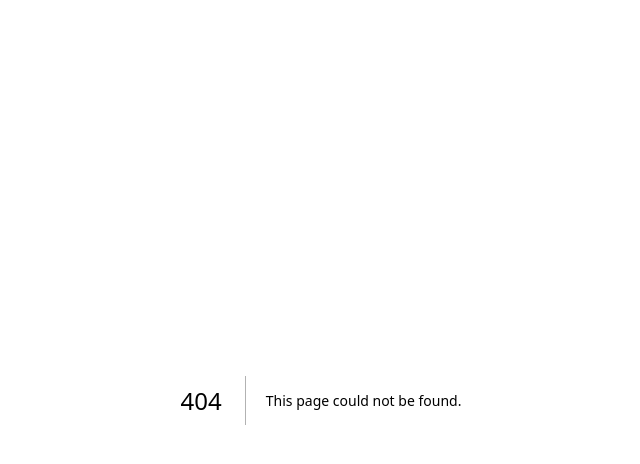
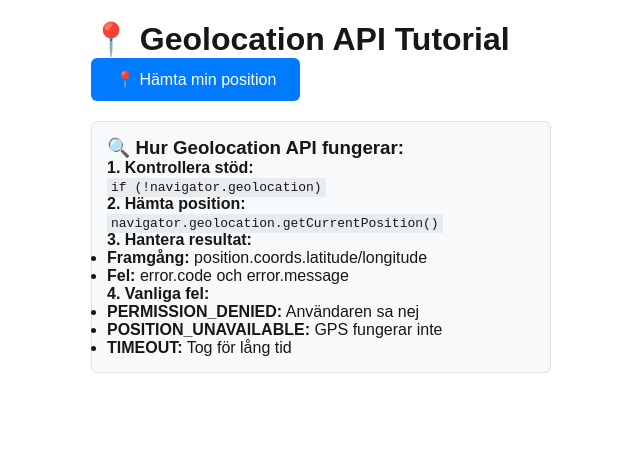
Before and after one commit to Skjesper/fotoguessr, a Next.js app: page /gelocation in a window 1280 px wide. Before the commit this address had no page. Shown: the top 464 px of the page, without its empty margins (319-959 px from the left). Built offline with nearby package versions, Linux system fonts and the light colour scheme.

Commit message:
added test gelocation and google maps street view api

```diff
--- /dev/null
+++ b/src/app/gelocation/page.js
@@ -0,0 +1,158 @@
+'use client';
+
+import React, { useState } from 'react';
+
+const GeolocationExample = () => {
+  const [location, setLocation] = useState(null);
+  const [loading, setLoading] = useState(false);
+  const [error, setError] = useState(null);
+
+  // Funktion för att hämta användarens position
+  const getUserLocation = () => {
+    setLoading(true);
+    setError(null);
+
+    // Kontrollera om Geolocation API stöds
+    if (!navigator.geolocation) {
+      setError('Geolocation stöds inte av din webbläsare');
+      setLoading(false);
+      return;
+    }
+
+    // Hämta position
+    navigator.geolocation.getCurrentPosition(
+      // Framgång - position hämtad
+      (position) => {
+        const userLocation = {
+          latitude: position.coords.latitude,
+          longitude: position.coords.longitude,
+          accuracy: position.coords.accuracy,
+          timestamp: new Date(position.timestamp)
+        };
+
+        setLocation(userLocation);
+        setLoading(false);
+        console.log('📍 Position hämtad:', userLocation);
+      },
+
+      // Fel - kunde inte hämta position
+      (error) => {
+        let errorMessage = 'Okänt fel';
+
+        switch(error.code) {
+          case error.PERMISSION_DENIED:
+            errorMessage = 'Användaren nekade tillåtelse till platsdata';
+            break;
+          case error.POSITION_UNAVAILABLE:
+            errorMessage = 'Platsdata är inte tillgänglig';
+            break;
+          case error.TIMEOUT:
+            errorMessage = 'Timeout - tog för lång tid att hämta position';
+            break;
+        }
+
+        setError(errorMessage);
+        setLoading(false);
+        console.error('❌ Geolocation fel:', errorMessage);
+      },
+
+      // Inställningar för geolocation
+      {
+        enableHighAccuracy: true,  // Använd GPS för högre precision
+        timeout: 10000,           // Max 10 sekunder timeout
+        maximumAge: 60000         // Använd cachad position i max 1 minut
+      }
+    );
+  };
+
+  return (
+    <div style={{ padding: '20px', maxWidth: '500px', margin: '0 auto' }}>
+      <h1>📍 Geolocation API Tutorial</h1>
+
+      <div style={{ marginBottom: '20px' }}>
+        <button
+          onClick={getUserLocation}
+          disabled={loading}
+          style={{
+            padding: '12px 24px',
+            fontSize: '16px',
+            backgroundColor: loading ? '#ccc' : '#007bff',
+            color: 'white',
+            border: 'none',
+            borderRadius: '6px',
+            cursor: loading ? 'not-allowed' : 'pointer'
+          }}
+        >
+          {loading ? '📡 Hämtar position...' : '📍 Hämta min position'}
+        </button>
+      </div>
+
+      {/* Fel-meddelande */}
+      {error && (
+        <div style={{
+          padding: '12px',
+          backgroundColor: '#f8d7da',
+          color: '#721c24',
+          border: '1px solid #f5c6cb',
+          borderRadius: '6px',
+          marginBottom: '20px'
+        }}>
+          ❌ <strong>Fel:</strong> {error}
+        </div>
+      )}
+
+      {/* Position-information */}
+      {location && (
+        <div style={{
+          padding: '15px',
+          backgroundColor: '#d4edda',
+          color: '#155724',
+          border: '1px solid #c3e6cb',
+          borderRadius: '6px',
+          marginBottom: '20px'
+        }}>
+          <h3>✅ Position hämtad!</h3>
+          <p><strong>Latitud:</strong> {location.latitude.toFixed(6)}</p>
+          <p><strong>Longitud:</strong> {location.longitude.toFixed(6)}</p>
+          <p><strong>Noggrannhet:</strong> ±{Math.round(location.accuracy)} meter</p>
+          <p><strong>Tid:</strong> {location.timestamp.toLocaleString('sv-SE')}</p>
+        </div>
+      )}
+
+      {/* Förklaring */}
+      <div style={{
+        padding: '15px',
+        backgroundColor: '#f8f9fa',
+        border: '1px solid #dee2e6',
+        borderRadius: '6px'
+      }}>
+        <h3>🔍 Hur Geolocation API fungerar:</h3>
+
+        <h4>1. Kontrollera stöd:</h4>
+        <code style={{ backgroundColor: '#e9ecef', padding: '2px 4px' }}>
+          if (!navigator.geolocation)
+        </code>
+
+        <h4>2. Hämta position:</h4>
+        <code style={{ backgroundColor: '#e9ecef', padding: '2px 4px' }}>
+          navigator.geolocation.getCurrentPosition()
+        </code>
+
+        <h4>3. Hantera resultat:</h4>
+        <ul>
+          <li><strong>Framgång:</strong> position.coords.latitude/longitude</li>
+          <li><strong>Fel:</strong> error.code och error.message</li>
+        </ul>
+
+        <h4>4. Vanliga fel:</h4>
+        <ul>
+          <li><strong>PERMISSION_DENIED:</strong> Användaren sa nej</li>
+          <li><strong>POSITION_UNAVAILABLE:</strong> GPS fungerar inte</li>
+          <li><strong>TIMEOUT:</strong> Tog för lång tid</li>
+        </ul>
+      </div>
+    </div>
+  );
+};
+
+export default GeolocationExample;
```
Also changed, not shown: src/app/page.js (+30 -90 lines).
